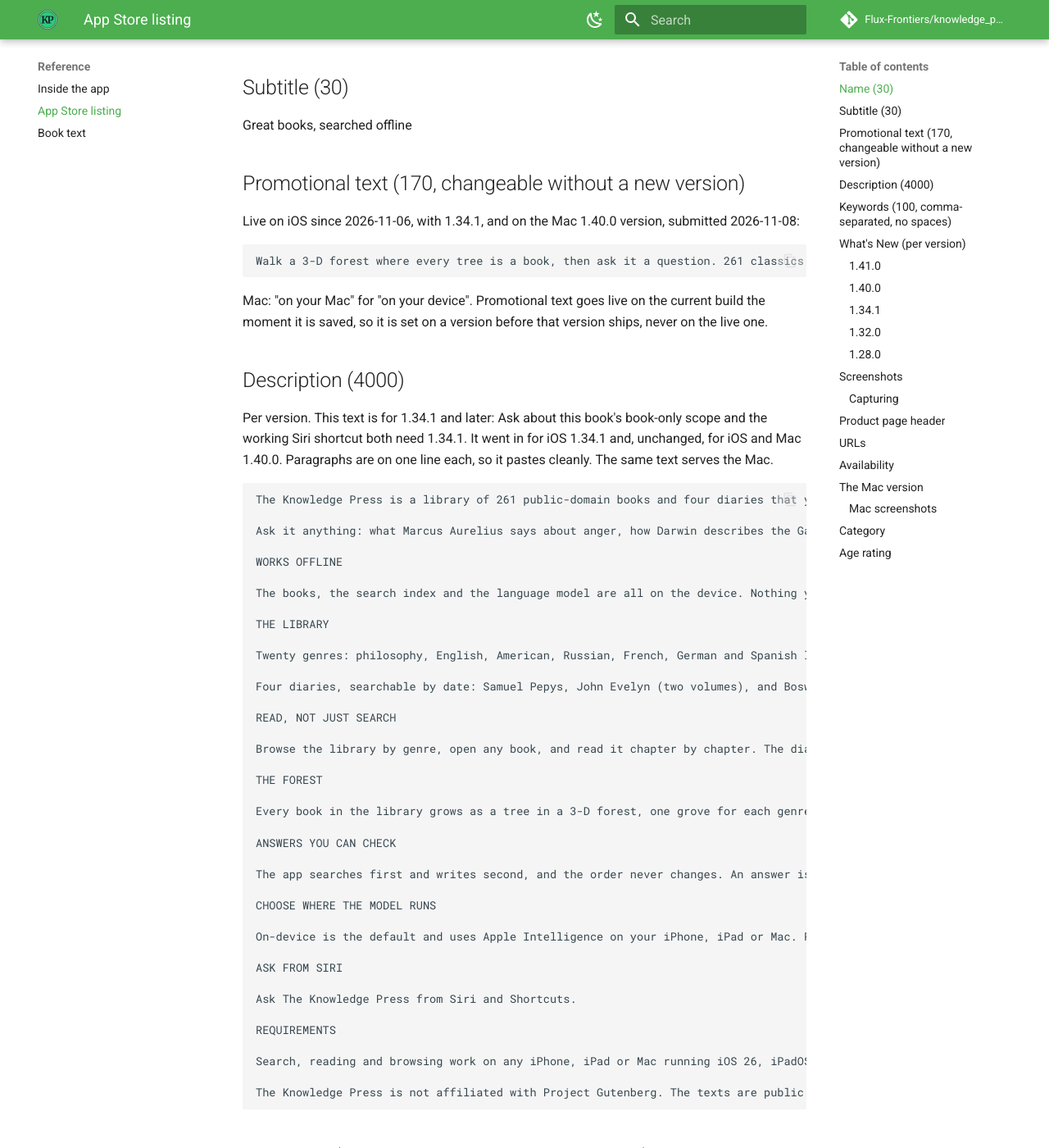
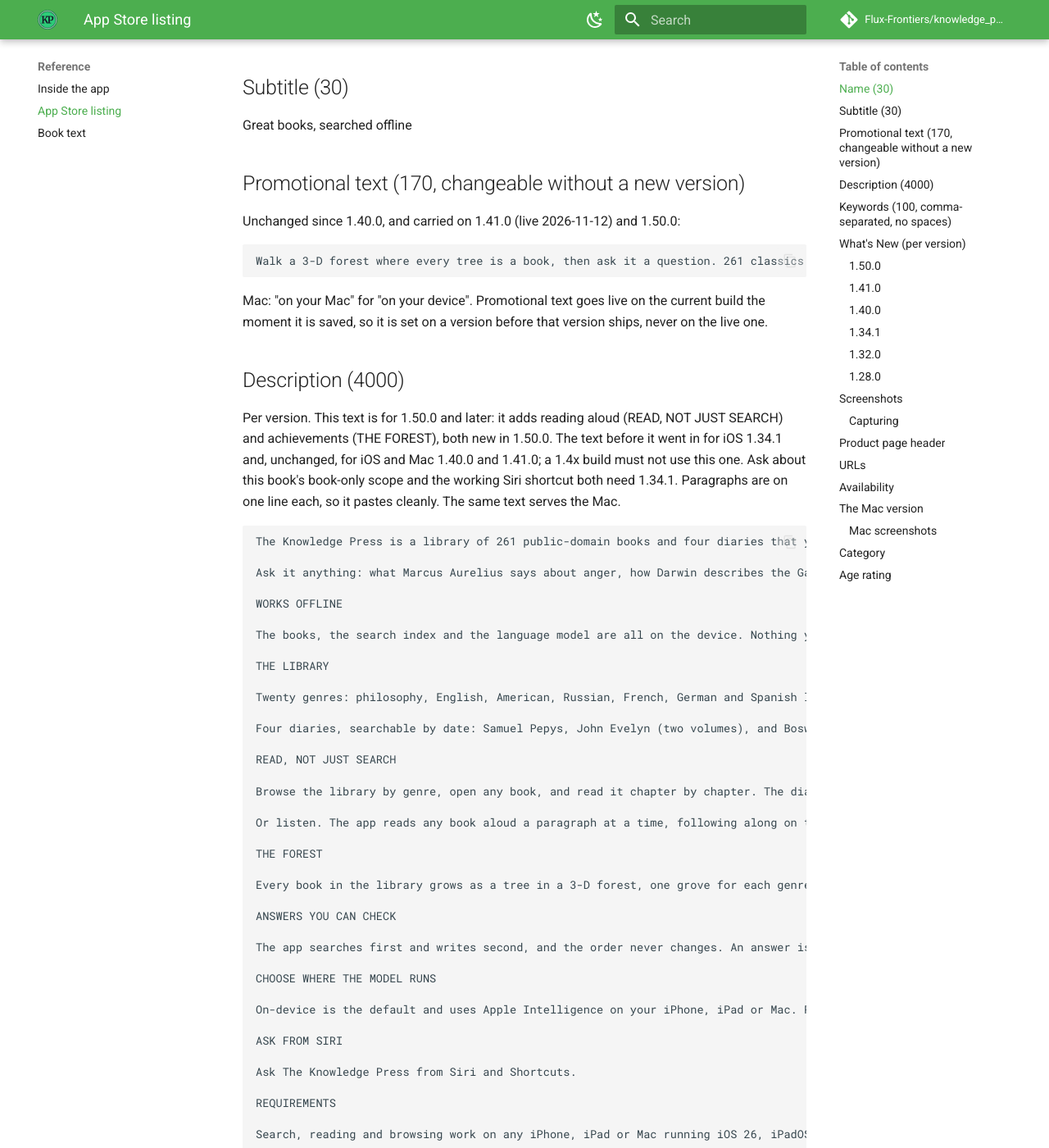
Before and after one commit to Flux-Frontiers/knowledge_press, an MkDocs documentation site: the page built from docs/APP_STORE_LISTING.md, in a window 1280 px wide and 1400 px high, scrolled down 439 px. Shown: the whole window at 82% size. Built offline with MkDocs 1.6.1 and Material for MkDocs 9.7.7, drawn with Linux system fonts in a browser that asks for light colours; comment, search, counter and statistics services are not loaded; some of the changed text lies outside the part shown.

Commit message:
docs(store): the listing for 1.50.0
What's New for iOS and Mac, build 1074, uploaded 2026-11-16. The
description gains reading aloud and achievements, both new in 1.50.0.
Records 1.41.0 (build 1006) as submitted 2026-11-11 and live 2026-11-12.

Co-Authored-By: Claude Opus 5.5 <noreply@anthropic.com>

````diff
--- a/docs/APP_STORE_LISTING.md
+++ b/docs/APP_STORE_LISTING.md
@@ -18,8 +18,7 @@ Great books, searched offline
 
 ## Promotional text (170, changeable without a new version)
 
-Live on iOS since 2026-11-06, with 1.34.1, and on the Mac 1.40.0 version,
-submitted 2026-11-08:
+Unchanged since 1.40.0, and carried on 1.41.0 (live 2026-11-12) and 1.50.0:
 
 ```text
 Walk a 3-D forest where every tree is a book, then ask it a question. 261 classics and four diaries on your device, and every answer shows its sources.
@@ -31,10 +30,12 @@ version ships, never on the live one.
 
 ## Description (4000)
 
-Per version. This text is for 1.34.1 and later: Ask about this book's
-book-only scope and the working Siri shortcut both need 1.34.1. It went in for
-iOS 1.34.1 and, unchanged, for iOS and Mac 1.40.0. Paragraphs are on one line
-each, so it pastes cleanly. The same text serves the Mac.
+Per version. This text is for 1.50.0 and later: it adds reading aloud (READ,
+NOT JUST SEARCH) and achievements (THE FOREST), both new in 1.50.0. The text
+before it went in for iOS 1.34.1 and, unchanged, for iOS and Mac 1.40.0 and
+1.41.0; a 1.4x build must not use this one. Ask about this book's book-only
+scope and the working Siri shortcut both need 1.34.1. Paragraphs are on one
+line each, so it pastes cleanly. The same text serves the Mac.
 
 ```text
 The Knowledge Press is a library of 261 public-domain books and four diaries that you can search and question, entirely on your device.
@@ -55,9 +56,11 @@ READ, NOT JUST SEARCH
 
 Browse the library by genre, open any book, and read it chapter by chapter. The diaries open by date. Every source passage under an answer can be read in full.
 
+Or listen. The app reads any book aloud a paragraph at a time, following along on the page, in a voice chosen to suit the author, with the voice and speed yours to change.
+
 THE FOREST
 
-Every book in the library grows as a tree in a 3-D forest, one grove for each genre. Drive a cart along the roads, or take the guided tour, which stops at each grove. Open a tree to see its book, read it, or ask a question about that book alone. Each book in Browse and each source under an answer has a Tree button that takes you to its tree. The forest works offline, like the rest of the app.
+Every book in the library grows as a tree in a 3-D forest, one grove for each genre. Drive a cart along the roads, or take the guided tour, which stops at each grove. Open a tree to see its book, read it, or ask a question about that book alone. Each book in Browse and each source under an answer has a Tree button that takes you to its tree. Ride the ring of groves, read the exhibits, and press books into your cart to earn achievements in bronze, silver and gold. The forest works offline, like the rest of the app.
 
 ANSWERS YOU CAN CHECK
 
@@ -84,7 +87,55 @@ classics,books,library,philosophy,literature,offline,reader,search,shakespeare,p
 
 ## What's New (per version)
 
+### 1.50.0
+
+Build 1074 on both platforms, archived from the v1.50.0 tag and uploaded for
+iOS and Mac on 2026-11-16. The description above was revised for this version.
+
+iOS:
+
+```text
+Books read aloud. Tap play in a book, in Browse or in the Forest's reader, and The Knowledge Press reads it a paragraph at a time, following along on the page, in a voice that suits the author: British for Austen, American for Twain. Choose the voice and speed in Settings. In the Forest, the reading goes on while you drive.
+
+Also new:
+- Achievements: Wayfarer, Explorer, Reader and Curator, each in bronze, silver and gold, listed on the Press tab.
+- The Wayfarer's Wheel, a bronze map of the forest's roads on the hub plaza. Its studs grow with every grove you visit and every book you open, and it has its own camera view.
+- A night-sky splash with the opening line of a book from the library, different at each launch.
+- Twilight, a new time of day between dusk and night.
+- A drone's fly-in to the redwood, from the More menu.
+- The Forest's reader sets books as books: paragraphs, verse lines, italics and footnotes, with a text size control.
+- Photographed forest floor and redwood bark.
+- Shadows fade in smoothly as you approach a grove.
+- A tree's card shows its year and chunk count.
+- The ring roads show on the minimap, and an interrupted ride picks up where it left off.
+- Riding the ring from a grove no longer drives into trees.
+- If iOS reloads the Forest, you return where you were instead of to the start screen.
+- No white flash at launch.
+```
+
+Mac (Space key and whole-forest shadows are the Mac's own; no reload or
+launch-flash lines):
+
+```text
+Books read aloud. Click play in a book, in Browse or in the Forest's reader, and The Knowledge Press reads it a paragraph at a time, following along on the page, in a voice that suits the author: British for Austen, American for Twain. Choose the voice and speed in Settings. In the Forest, Space starts and pauses the reading, and it goes on while you drive.
+
+Also new:
+- Achievements: Wayfarer, Explorer, Reader and Curator, each in bronze, silver and gold, listed on the Press tab.
+- The Wayfarer's Wheel, a bronze map of the forest's roads on the hub plaza. Its studs grow with every grove you visit and every book you open, and it has its own camera view.
+- A night-sky splash with the opening line of a book from the library, different at each launch.
+- Twilight, a new time of day between dusk and night.
+- A drone's fly-in to the redwood, from the More menu.
+- The Forest's reader sets books as books: paragraphs, verse lines, italics and footnotes, with a text size control.
+- Photographed forest floor and redwood bark.
+- Shadows across the whole forest.
+- A tree's card shows its year and chunk count.
+- The ring roads show on the minimap, and an interrupted ride picks up where it left off.
+- Riding the ring from a grove no longer drives into trees.
+```
+
 ### 1.41.0
+
+Submitted 2026-11-11 for iOS and Mac, build 1006 on both; live 2026-11-12.
 
 iOS:
 
@@ -304,6 +355,9 @@ The blocks above count the 1.32.0 corpus: 261 books plus four diaries, 265
 works in all. The description is per version, so the count changes only when
 a new version's text is edited.
 
+Mac 1.41.0 went in the same way, on the same day as iOS, and 1.50.0 was
+uploaded with it.
+
 Mac 1.40.0, submitted 2026-11-08, is the first Mac version with the Forest:
 it took the description above (with THE FOREST), the Forest promotional text,
 the 1.40.0 Mac What's New and the seven Mac screenshots. Its review notes are
````
